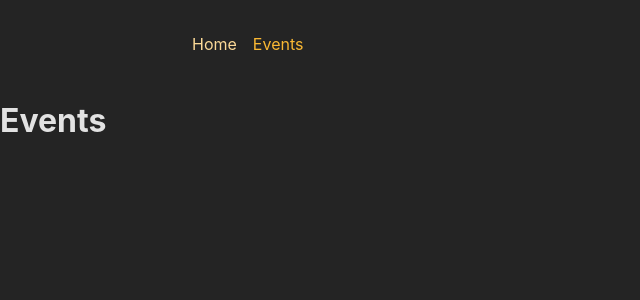
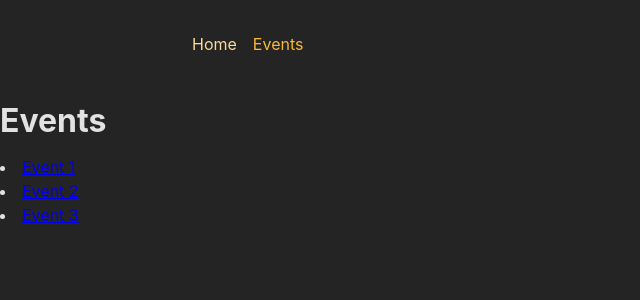
Before and after one commit to shivraj-roy/router-verse, a React (Vite) app in the folder frontend/: page /events in a window 1280 px wide. Shown: the top 300 px of the page, without its empty margins (0-640 px from the left). Built offline with nearby package versions, Linux system fonts and the light colour scheme.

Commit message:
✨ add dummy event data and render event links...

```diff
--- a/frontend/src/pages/Event.jsx
+++ b/frontend/src/pages/Event.jsx
@@ -1,11 +1,21 @@
-import React from "react";
+import { Link } from "react-router-dom";
+
+const DUMMY_EVENTS = [
+   { id: "e1", title: "Event 1" },
+   { id: "e2", title: "Event 2" },
+   { id: "e3", title: "Event 3" },
+];
 
 const Event = () => {
    return (
       <div className="event-container">
          <h1>Events</h1>
          <div className="events-list">
-            {/* Event list will be rendered here */}
+            {DUMMY_EVENTS.map((event) => (
+               <li key={event.id}>
+                  <Link to={event.id}>{event.title}</Link>
+               </li>
+            ))}
          </div>
       </div>
    );
```
